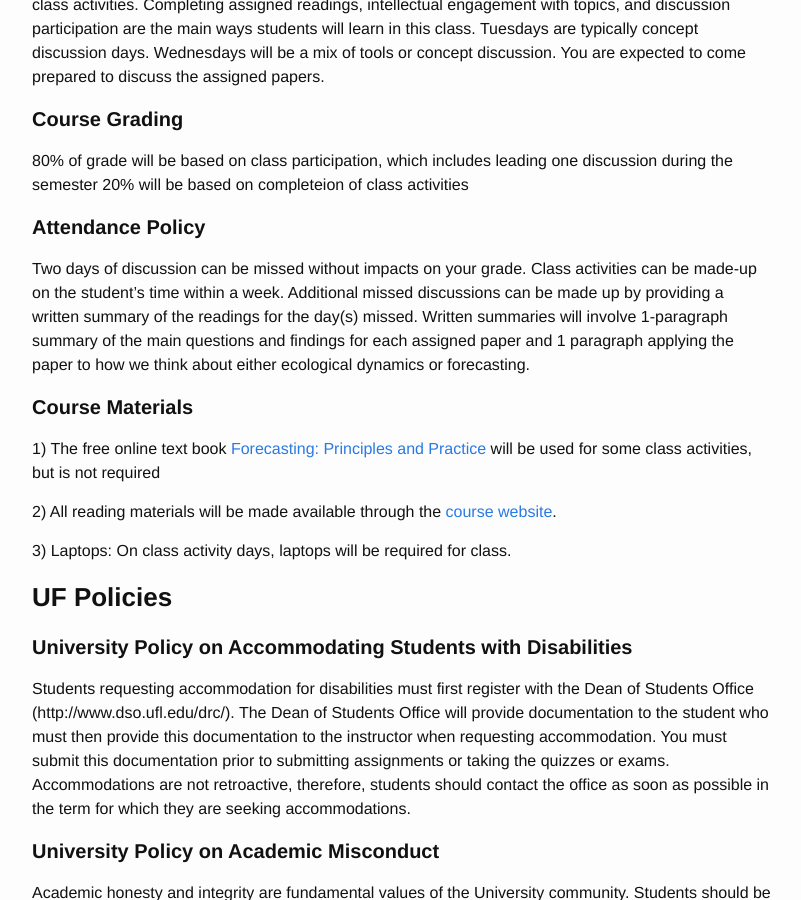
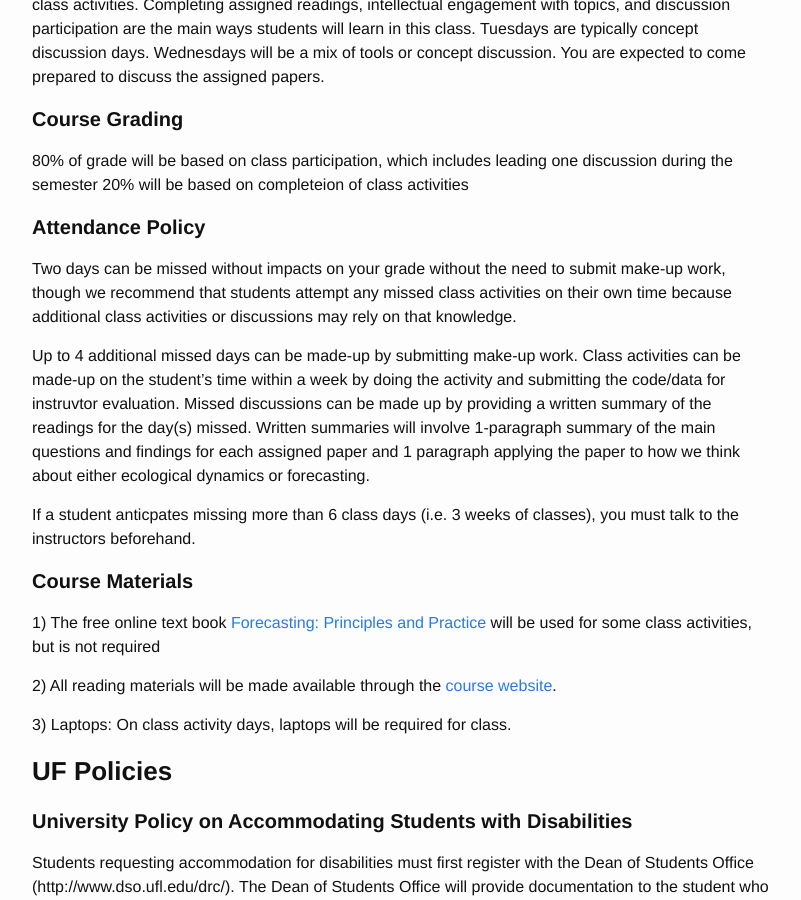
Before and after one commit to weecology/forecasting-dynamics-course, a Jekyll site: the page built from syllabus.md, in a window 1280 px wide and 900 px high, scrolled down 880 px. Shown: the whole window, without its empty margins (238-1039 px from the left). Built offline with Jekyll 4.4.1, drawn with Linux system fonts in a browser that asks for light colours.

Commit message:
Updated attendance policy syllabus.md
Added limits on how many classes can be missed and additional info on what is required to make up classes

```diff
--- a/syllabus.md
+++ b/syllabus.md
@@ -50,13 +50,21 @@ discussion during the semester
 
 #### **Attendance Policy**
 
-Two days of discussion can be missed without impacts on your grade.
-Class activities can be made-up on the student's time within a week.
-Additional missed discussions can be made up by providing a written summary of the
-readings for the day(s) missed. Written summaries will involve
-1-paragraph summary of the main questions and findings for each assigned
-paper and 1 paragraph applying the paper to how we think about either ecological
-dynamics or forecasting.
+Two days can be missed without impacts on your grade without the need
+to submit make-up work, though we recommend that students attempt any
+missed class activities on their own time because additional class
+activities or discussions may rely on that knowledge.
+
+Up to 4 additional missed days can be made-up by submitting make-up work.
+Class activities can be made-up on the student's time within a week by doing
+the activity and submitting the code/data for instruvtor evaluation. Missed
+discussions can be made up by providing a written summary of the readings
+for the day(s) missed. Written summaries will involve 1-paragraph summary of the
+main questions and findings for each assigned paper and 1 paragraph applying the
+paper to how we think about either ecological dynamics or forecasting.
+
+If a student anticpates missing more than 6 class days (i.e. 3 weeks of classes), you
+must talk to the instructors beforehand.
 
 #### **Course Materials**
 
```
